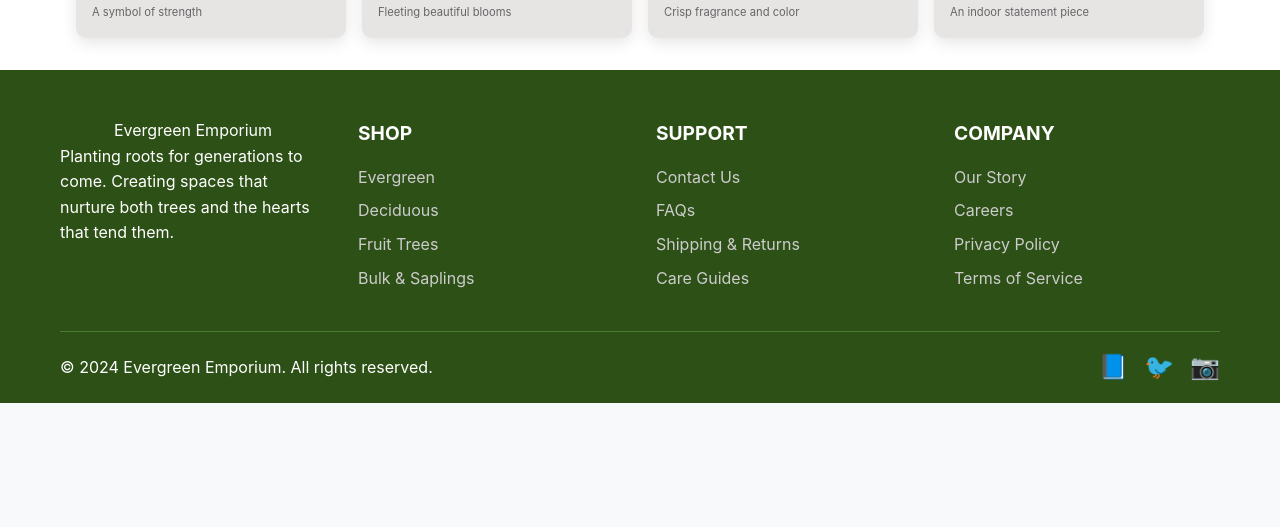
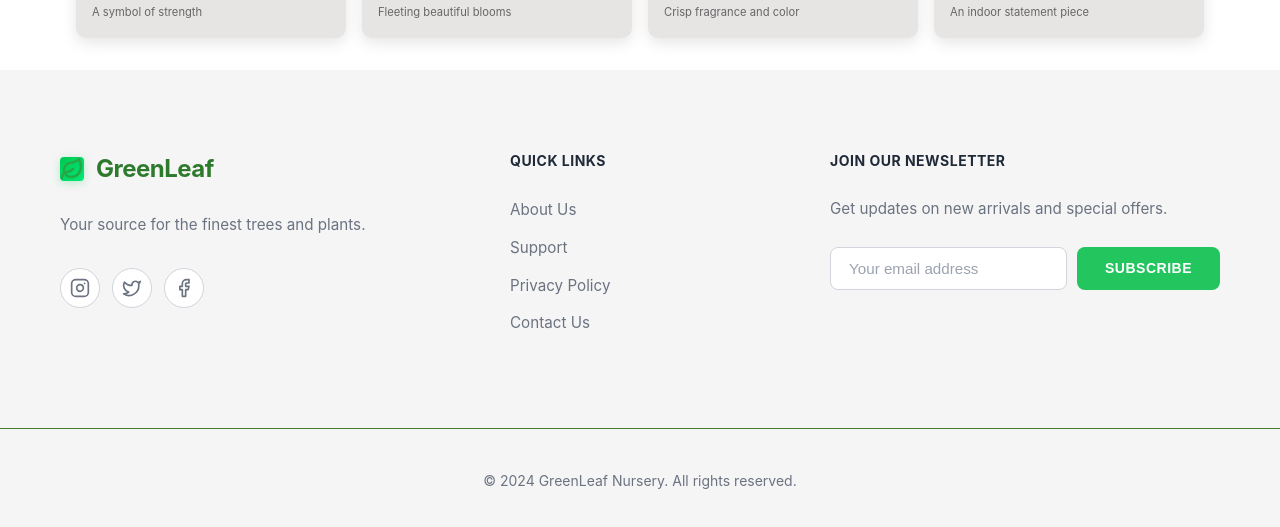
Before and after one commit to saadahmedbd/Ecoleafo_frontend, a React (Vite) app: page / in a window 1280 px wide. Shown: the part 2369-2896 px from the top of the page. Before the commit the page ends 2772 px from the top, so only its background shows below. Built offline with nearby package versions, Linux system fonts and the light colour scheme.

Commit message:
feat:create footer

```diff
--- a/src/Component/Footer.css
+++ b/src/Component/Footer.css
@@ -1,100 +1,373 @@
-    /* Footer Styles */
-        .footer {
-            background: #2d5016;
-            color: white;
-            padding: 3rem 0 1rem;
+/* ============================================
+   FOOTER CONTAINER STYLES
+   Main footer wrapper with light background
+   ============================================ */
+.footer-container {
+  background-color: #f5f5f5;
+  width: 100%;
+  margin-top: auto;
 }
 
 .footer-content {
-            display: grid;
-            grid-template-columns: repeat(auto-fit, minmax(250px, 1fr));
-            gap: 2rem;
-            margin-bottom: 2rem;
+  max-width: 1200px;
+  margin: 0 auto;
+  padding: 0 20px;
 }
 
-        .footer-section h3 {
-            margin-bottom: 1rem;
-            font-size: 1.2rem;
+/* ============================================
+   FOOTER GRID LAYOUT
+   Three-column responsive grid
+   ============================================ */
+.footer-grid {
+  display: grid;
+  grid-template-columns: 1.5fr 1fr 1.5fr;
+  gap: 60px;
+  padding: 80px 0 60px;
 }
 
-        .footer-section ul {
-            list-style: none;
+/* ============================================
+   BRAND SECTION STYLES
+   Logo, description, and social icons
+   ============================================ */
+.footer-brand {
+  display: flex;
+  flex-direction: column;
+  gap: 20px;
 }
 
-        .footer-section ul li {
-            margin-bottom: 0.5rem;
+.footer-logo {
+  display: flex;
+  align-items: center;
+  gap: 12px;
+  margin-bottom: 5px;
 }
 
-        .footer-section ul li a {
-            color: #ccc;
-            text-decoration: none;
-            transition: color 0.3s ease;
+.logo-icon {
+  color: #22c55e;
 }
 
-        .footer-section ul li a:hover {
-            color: white;
+.brand-name {
+  font-size: 1.5rem;
+  font-weight: 700;
+  color: #1f2937;
+  margin: 0;
 }
 
-        .footer-bottom {
-            border-top: 1px solid #4a7c2a;
-            padding-top: 1rem;
-            text-align: center;
-            display: flex;
-            justify-content: space-between;
-            align-items: center;
-            flex-wrap: wrap;
+.brand-description {
+  font-size: 0.95rem;
+  color: #6b7280;
+  line-height: 1.6;
+  margin: 0;
 }
 
-        .social-icons {
+/* ============================================
+   SOCIAL LINKS STYLES
+   Social media icon buttons
+   ============================================ */
+.social-links {
   display: flex;
-            gap: 1rem;
+  gap: 12px;
+  margin-top: 10px;
 }
 
-        .social-icons span {
-            font-size: 1.5rem;
-            cursor: pointer;
-            transition: transform 0.3s ease;
+.social-icon {
+  width: 40px;
+  height: 40px;
+  border: 1px solid #d1d5db;
+  border-radius: 50%;
+  display: flex;
+  align-items: center;
+  justify-content: center;
+  color: #6b7280;
+  text-decoration: none;
+  transition: all 0.3s ease;
+  background-color: white;
 }
 
-        .social-icons span:hover {
-            transform: scale(1.2);
+.social-icon:hover {
+  background-color: #22c55e;
+  border-color: #22c55e;
+  color: white;
+  transform: translateY(-3px);
+  box-shadow: 0 4px 12px rgba(34, 197, 94, 0.3);
 }
 
-          /* Responsive Design */
-        @media (max-width: 768px) {
-            .nav-menu {
-                display: none;
+/* ============================================
+   QUICK LINKS SECTION STYLES
+   Navigation links in footer
+   ============================================ */
+.footer-links {
+  display: flex;
+  flex-direction: column;
 }
 
-            .hero-content h1 {
-                font-size: 2.5rem;
+.footer-heading {
+  font-size: 0.875rem;
+  font-weight: 700;
+  color: #1f2937;
+  letter-spacing: 0.5px;
+  margin-bottom: 25px;
+  margin-top: 0;
 }
 
-            .hero-content p {
-                font-size: 1rem;
+.links-list {
+  list-style: none;
+  padding: 0;
+  margin: 0;
+  display: flex;
+  flex-direction: column;
+  gap: 12px;
 }
 
-            .category-grid {
-                grid-template-columns: repeat(2, 1fr);
+.footer-link {
+  color: #6b7280;
+  text-decoration: none;
+  font-size: 0.95rem;
+  transition: color 0.3s ease, padding-left 0.3s ease;
+  display: inline-block;
 }
 
-            .product-grid {
-                grid-template-columns: 1fr;
+.footer-link:hover {
+  color: #22c55e;
+  padding-left: 5px;
 }
 
+/* ============================================
+   NEWSLETTER SECTION STYLES
+   Email subscription form
+   ============================================ */
+.footer-newsletter {
+  display: flex;
+  flex-direction: column;
+}
+
+.newsletter-description {
+  font-size: 0.95rem;
+  color: #6b7280;
+  line-height: 1.6;
+  margin: 0 0 25px 0;
+}
+
+/* ============================================
+   NEWSLETTER FORM STYLES
+   Email input and subscribe button
+   ============================================ */
+.newsletter-form {
+  display: flex;
+  gap: 10px;
+  width: 100%;
+}
+
+.email-input {
+  flex: 1;
+  padding: 12px 18px;
+  border: 1px solid #d1d5db;
+  border-radius: 8px;
+  font-size: 0.95rem;
+  color: #1f2937;
+  background-color: white;
+  transition: all 0.3s ease;
+}
+
+.email-input:focus {
+  outline: none;
+  border-color: #22c55e;
+  box-shadow: 0 0 0 3px rgba(34, 197, 94, 0.1);
+}
+
+.email-input::placeholder {
+  color: #9ca3af;
+}
+
+.subscribe-btn {
+  padding: 12px 28px;
+  background-color: #22c55e;
+  color: white;
+  border: none;
+  border-radius: 8px;
+  font-size: 0.875rem;
+  font-weight: 700;
+  letter-spacing: 0.5px;
+  cursor: pointer;
+  transition: all 0.3s ease;
+  white-space: nowrap;
+}
+
+.subscribe-btn:hover {
+  background-color: #16a34a;
+  transform: translateY(-2px);
+  box-shadow: 0 6px 16px rgba(34, 197, 94, 0.3);
+}
+
+.subscribe-btn:active {
+  transform: translateY(0);
+}
+
+/* ============================================
+   FOOTER BOTTOM - COPYRIGHT SECTION
+   Bottom bar with copyright text
+   ============================================ */
 .footer-bottom {
-                flex-direction: column;
-                gap: 1rem;
+  border-top: 1px solid #e5e7eb;
+  background-color: #f5f5f5;
+}
+
+.copyright-text {
+  text-align: center;
+  color: #6b7280;
+  font-size: 0.875rem;
+  padding: 25px 0;
+  margin: 0;
+}
+
+/* ============================================
+   RESPONSIVE DESIGN - TABLET
+   Breakpoint: 768px - 1024px
+   ============================================ */
+@media (max-width: 1024px) {
+  .footer-grid {
+    grid-template-columns: 1fr 1fr;
+    gap: 40px;
+    padding: 60px 0 50px;
+  }
+
+  /* Brand section spans full width on tablet */
+  .footer-brand {
+    grid-column: 1 / -1;
+  }
+
+  .newsletter-form {
+    max-width: 100%;
   }
 }
 
-        @media (max-width: 480px) {
-            .category-grid {
+/* ============================================
+   RESPONSIVE DESIGN - MOBILE
+   Breakpoint: Below 768px
+   ============================================ */
+@media (max-width: 768px) {
+  .footer-grid {
     grid-template-columns: 1fr;
+    gap: 35px;
+    padding: 50px 0 40px;
   }
 
-            .hero-buttons {
-                flex-direction: column;
+  .footer-brand {
+    text-align: center;
+  }
+
+  .footer-logo {
+    justify-content: center;
+  }
+
+  .social-links {
+    justify-content: center;
+  }
+
+  .footer-links,
+  .footer-newsletter {
+    text-align: center;
+  }
+
+  .links-list {
     align-items: center;
   }
+
+  .footer-link:hover {
+    padding-left: 0;
   }
+
+  .newsletter-form {
+    flex-direction: column;
+    max-width: 400px;
+    margin: 0 auto;
+  }
+
+  .subscribe-btn {
+    width: 100%;
+  }
+}
+
+/* ============================================
+   RESPONSIVE DESIGN - SMALL MOBILE
+   Breakpoint: Below 480px
+   ============================================ */
+@media (max-width: 480px) {
+  .footer-content {
+    padding: 0 15px;
+  }
+
+  .footer-grid {
+    gap: 30px;
+    padding: 40px 0 30px;
+  }
+
+  .brand-name {
+    font-size: 1.3rem;
+  }
+
+  .footer-heading {
+    font-size: 0.8rem;
+  }
+
+  .brand-description,
+  .newsletter-description,
+  .footer-link {
+    font-size: 0.9rem;
+  }
+
+  .social-icon {
+    width: 36px;
+    height: 36px;
+  }
+
+  .email-input,
+  .subscribe-btn {
+    padding: 10px 16px;
+    font-size: 0.9rem;
+  }
+
+  .copyright-text {
+    font-size: 0.8rem;
+    padding: 20px 0;
+  }
+}
+
+/* ============================================
+   ACCESSIBILITY IMPROVEMENTS
+   ============================================ */
+/* Focus visible for keyboard navigation */
+.footer-link:focus-visible,
+.social-icon:focus-visible,
+.email-input:focus-visible,
+.subscribe-btn:focus-visible {
+  outline: 2px solid #22c55e;
+  outline-offset: 2px;
+}
+
+/* Reduced motion for users who prefer it */
+@media (prefers-reduced-motion: reduce) {
+  .footer-link,
+  .social-icon,
+  .subscribe-btn,
+  .email-input {
+    transition: none;
+  }
+}
+
+/* High contrast mode support */
+@media (prefers-contrast: high) {
+  .footer-container {
+    background-color: #ffffff;
+  }
+
+  .footer-link,
+  .brand-description,
+  .newsletter-description {
+    color: #000000;
+  }
+
+  .social-icon {
+    border-width: 2px;
+  }
+}
--- a/src/Component/Footer.jsx
+++ b/src/Component/Footer.jsx
@@ -1,62 +1,146 @@
 import './Footer.css';
-export function Footer(){
-    return(
-        <>
+import React, { useState } from 'react';
+import { Instagram, Twitter, Facebook, Leaf } from 'lucide-react';
+/* ============================================
+   FOOTER COMPONENT
+   Modern, responsive footer with newsletter subscription
+   ============================================ */
+export function Footer  () {
+  // State for email input
+  const [email, setEmail] = useState('');
 
-    <footer className="footer">
-        <div className="container">
-            {/* <!-- Footer content grid with company info and links --> */}
+  // Handle newsletter subscription
+  const handleSubscribe = (e) => {
+    e.preventDefault();
+    if (email) {
+      console.log('Subscribing email:', email);
+      // Add your subscription logic here
+      alert(`Thank you for subscribing with: ${email}`);
+      setEmail('');
+    }
+  };
+
+  // Handle email input change
+  const handleEmailChange = (e) => {
+    setEmail(e.target.value);
+  };
+
+  return (
+    <footer className="footer-container">
+      {/* Main Footer Content */}
       <div className="footer-content">
-                <div className="footer-section">
-                    <div className="logo">Evergreen Emporium</div>
-                    <p>Planting roots for generations to come. Creating spaces that nurture both trees and the hearts that tend them.</p>
+        <div className="footer-grid">
+
+          {/* ============================================
+              BRAND SECTION - Logo, Description, Social Icons
+              ============================================ */}
+          <div className="footer-brand">
+            <div className="footer-logo">
+              <Leaf className="logo-icon" size={32} strokeWidth={2.5} />
+              <h2 className="brand-name">GreenLeaf</h2>
+            </div>
+            <p className="brand-description">
+              Your source for the finest trees and plants.
+            </p>
+
+            {/* Social Media Icons */}
+            <div className="social-links">
+              <a
+                href="https://instagram.com"
+                target="_blank"
+                rel="noopener noreferrer"
+                className="social-icon"
+                aria-label="Instagram"
+              >
+                <Instagram size={20} />
+              </a>
+              <a
+                href="https://twitter.com"
+                target="_blank"
+                rel="noopener noreferrer"
+                className="social-icon"
+                aria-label="Twitter"
+              >
+                <Twitter size={20} />
+              </a>
+              <a
+                href="https://facebook.com"
+                target="_blank"
+                rel="noopener noreferrer"
+                className="social-icon"
+                aria-label="Facebook"
+              >
+                <Facebook size={20} />
+              </a>
+            </div>
           </div>
 
-                {/* <!-- Shop section links --> */}
-                <div className="footer-section">
-                    <h3>SHOP</h3>
-                    <ul>
-                        <li><a href="#">Evergreen</a></li>
-                        <li><a href="#">Deciduous</a></li>
-                        <li><a href="#">Fruit Trees</a></li>
-                        <li><a href="#">Bulk & Saplings</a></li>
+          {/* ============================================
+              QUICK LINKS SECTION
+              ============================================ */}
+          <div className="footer-links">
+            <h3 className="footer-heading">QUICK LINKS</h3>
+            <ul className="links-list">
+              <li>
+                <a href="#about" className="footer-link">About Us</a>
+              </li>
+              <li>
+                <a href="#support" className="footer-link">Support</a>
+              </li>
+              <li>
+                <a href="#privacy" className="footer-link">Privacy Policy</a>
+              </li>
+              <li>
+                <a href="#contact" className="footer-link">Contact Us</a>
+              </li>
             </ul>
           </div>
 
-                {/* <!-- Support section links --> */}
-                <div className="footer-section">
-                    <h3>SUPPORT</h3>
-                    <ul>
-                        <li><a href="#">Contact Us</a></li>
-                        <li><a href="#">FAQs</a></li>
-                        <li><a href="#">Shipping & Returns</a></li>
-                        <li><a href="#">Care Guides</a></li>
-                    </ul>
+          {/* ============================================
+              NEWSLETTER SECTION
+              ============================================ */}
+          <div className="footer-newsletter">
+            <h3 className="footer-heading">JOIN OUR NEWSLETTER</h3>
+            <p className="newsletter-description">
+              Get updates on new arrivals and special offers.
+            </p>
+
+            {/* Newsletter Subscription Form */}
+            <form onSubmit={handleSubscribe} className="newsletter-form">
+              <input
+                type="email"
+                placeholder="Your email address"
+                value={email}
+                onChange={handleEmailChange}
+                className="email-input"
+                required
+                aria-label="Email address for newsletter"
+              />
+              <button
+                type="submit"
+                className="subscribe-btn"
+                aria-label="Subscribe to newsletter"
+              >
+                SUBSCRIBE
+              </button>
+            </form>
           </div>
 
-                {/* <!-- Company section links --> */}
-                <div className="footer-section">
-                    <h3>COMPANY</h3>
-                    <ul>
-                        <li><a href="#">Our Story</a></li>
-                        <li><a href="#">Careers</a></li>
-                        <li><a href="#">Privacy Policy</a></li>
-                        <li><a href="#">Terms of Service</a></li>
-                    </ul>
         </div>
       </div>
 
-            {/* <!-- Footer bottom with copyright and social icons --> */}
+      {/* ============================================
+          COPYRIGHT SECTION
+          ============================================ */}
       <div className="footer-bottom">
-                <p>&copy; 2024 Evergreen Emporium. All rights reserved.</p>
-                <div className="social-icons">
-                    <span>📘</span>
-                    <span>🐦</span>
-                    <span>📷</span>
-                </div>
+        <div className="footer-content">
+          <p className="copyright-text">
+            © 2024 GreenLeaf Nursery. All rights reserved.
+          </p>
         </div>
       </div>
     </footer>
-        </>
-    )
-}
+  );
+};
+
+export default Footer;
```
Lines whose indentation alone changed are shown as unchanged.
